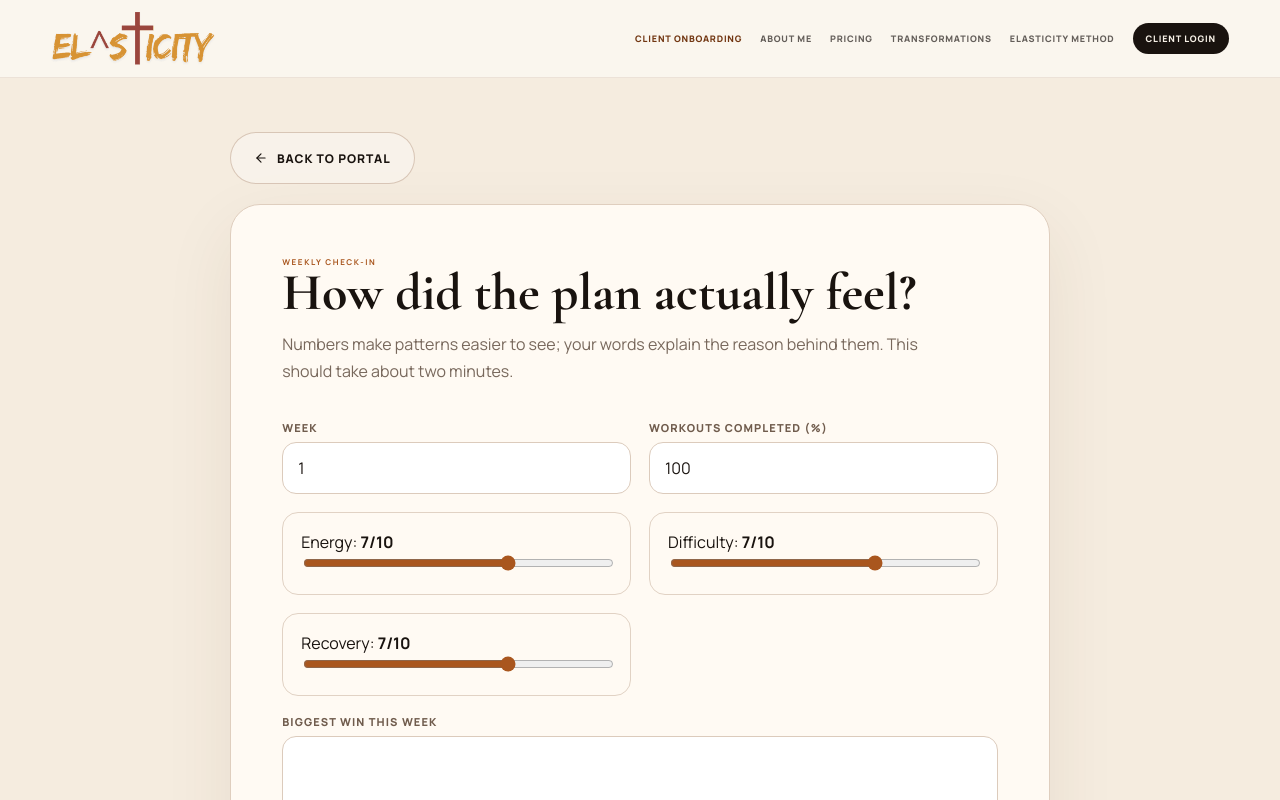
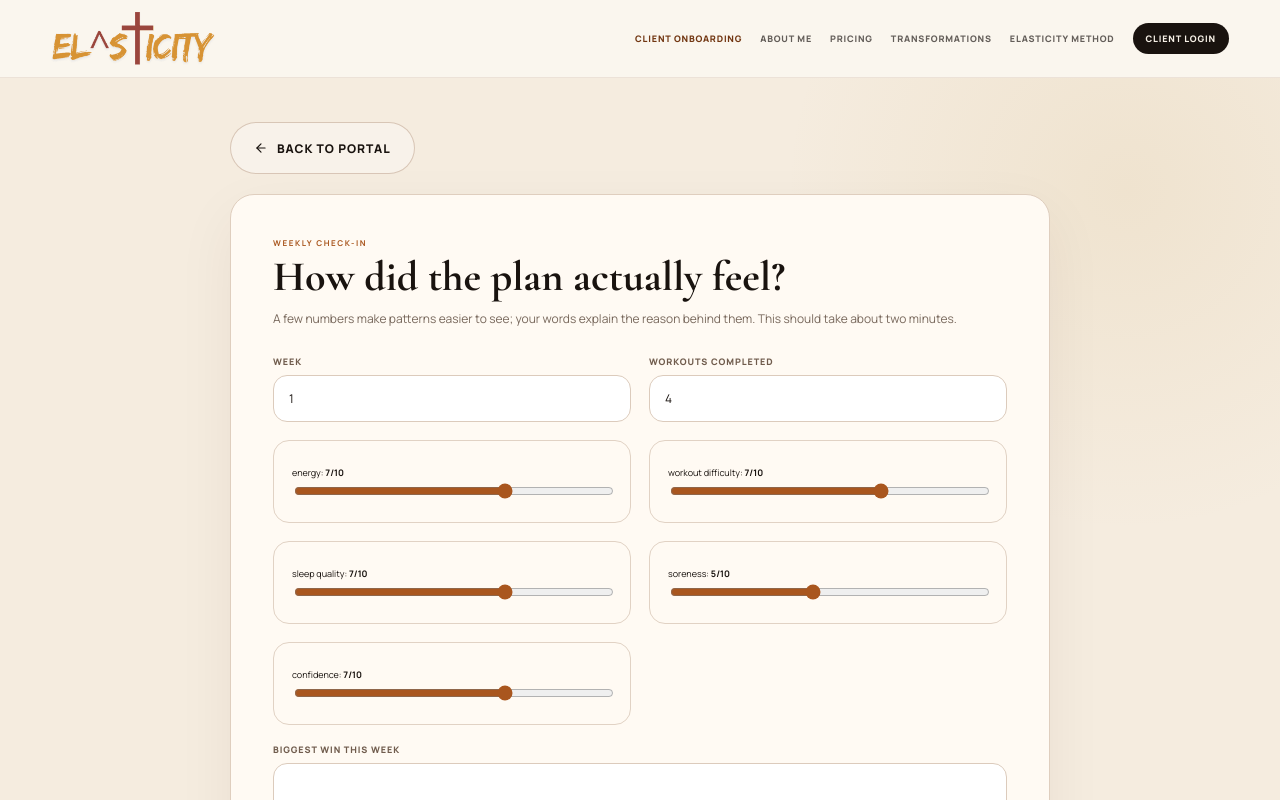
Before and after one commit to kstring00/Elasticity, a Next.js app: page /portal/check-in in a window 1280 px wide. Shown: the top 800 px of the page. Built offline with nearby package versions, Linux system fonts and the light colour scheme.

Commit message:
Align weekly check-in with live Supabase schema

```diff
--- a/app/portal/check-in/page.tsx
+++ b/app/portal/check-in/page.tsx
@@ -6,56 +6,86 @@ import { ArrowLeft, Send } from 'lucide-react'
 import { createBrowserSupabaseClient } from '@/lib/supabase/browser'
 
 export default function CheckInPage() {
-  const [form, setForm] = useState({ week_number: '1', adherence: '100', energy: '7', difficulty: '7', recovery: '7', wins: '', challenges: '', pain_or_discomfort: '', notes: '' })
+  const [form, setForm] = useState({
+    week_number: '1', workouts_completed: '4', energy: '7', workout_difficulty: '7', sleep_quality: '7', soreness: '5', confidence: '7',
+    wins: '', challenges: '', exercises_uncomfortable: '', notes: '',
+  })
   const [status, setStatus] = useState('')
+  const [submitting, setSubmitting] = useState(false)
 
-  function change(e: ChangeEvent<HTMLInputElement | HTMLTextAreaElement>) { setForm({ ...form, [e.target.name]: e.target.value }) }
+  function change(e: ChangeEvent<HTMLInputElement | HTMLTextAreaElement>) {
+    setForm({ ...form, [e.target.name]: e.target.value })
+    setStatus('')
+  }
 
   async function submit() {
     const supabase = createBrowserSupabaseClient()
-    if (!supabase) return setStatus('Preview mode: connect Supabase to submit this check-in to the coach.')
+    if (!supabase) return setStatus('Connect Supabase to submit this check-in to the coach.')
+
     const { data: auth } = await supabase.auth.getUser()
     if (!auth.user) return window.location.assign('/login?next=/portal/check-in')
 
-    const { data: program } = await supabase.from('programs').select('id').eq('client_id', auth.user.id).in('status', ['assigned','active']).order('created_at', { ascending: false }).limit(1).maybeSingle()
-    const { error } = await supabase.from('check_ins').insert({
+    const { data: program } = await supabase
+      .from('programs')
+      .select('id')
+      .eq('client_id', auth.user.id)
+      .eq('status', 'active')
+      .order('created_at', { ascending: false })
+      .limit(1)
+      .maybeSingle()
+
+    if (!program) return setStatus('You do not have an active program yet. Your coach can activate one from the owner dashboard.')
+
+    setSubmitting(true)
+    const { error } = await supabase.from('check_ins').upsert({
       client_id: auth.user.id,
-      program_id: program?.id || null,
+      program_id: program.id,
       week_number: Number(form.week_number),
-      adherence: Number(form.adherence),
+      workouts_completed: Number(form.workouts_completed),
       energy: Number(form.energy),
-      difficulty: Number(form.difficulty),
-      recovery: Number(form.recovery),
-      wins: form.wins,
-      challenges: form.challenges,
-      pain_or_discomfort: form.pain_or_discomfort,
-      notes: form.notes,
+      workout_difficulty: Number(form.workout_difficulty),
+      sleep_quality: Number(form.sleep_quality),
+      soreness: Number(form.soreness),
+      confidence: Number(form.confidence),
+      wins: form.wins || null,
+      challenges: form.challenges || null,
+      exercises_uncomfortable: form.exercises_uncomfortable || null,
+      notes: form.notes || null,
       status: 'submitted',
       submitted_at: new Date().toISOString(),
-    })
+    }, { onConflict: 'client_id,program_id,week_number' })
+    setSubmitting(false)
+
     if (error) return setStatus(error.message)
     setStatus('Check-in submitted. Your coach has been notified and can review it from the owner dashboard.')
   }
 
   return (
-    <main className="intake-page">
+    <main className="intake-page intake-refresh">
       <div style={{ maxWidth: 820, margin: '0 auto' }}>
         <Link href="/portal" className="button-secondary" style={{ marginBottom: 20 }}><ArrowLeft size={14}/> Back to portal</Link>
         <section className="intake-card">
           <div className="eyebrow">Weekly check-in</div>
           <h1 className="intake-title">How did the plan actually feel?</h1>
-          <p className="intake-description">Numbers make patterns easier to see; your words explain the reason behind them. This should take about two minutes.</p>
+          <p className="intake-description">A few numbers make patterns easier to see; your words explain the reason behind them. This should take about two minutes.</p>
           <div className="form-grid">
-            <div className="field"><label>Week</label><input name="week_number" type="number" min="1" max="4" value={form.week_number} onChange={change}/></div>
-            <div className="field"><label>Workouts completed (%)</label><input name="adherence" type="number" min="0" max="100" value={form.adherence} onChange={change}/></div>
-            {(['energy','difficulty','recovery'] as const).map((name) => <div className="range-field" key={name}><label style={{ textTransform: 'capitalize' }}>{name}: <strong>{form[name]}/10</strong></label><input name={name} type="range" min="1" max="10" value={form[name]} onChange={change}/></div>)}
+            <div className="field"><label>Week</label><input name="week_number" type="number" min="1" max="52" value={form.week_number} onChange={change}/></div>
+            <div className="field"><label>Workouts completed</label><input name="workouts_completed" type="number" min="0" max="14" value={form.workouts_completed} onChange={change}/></div>
+            {(['energy','workout_difficulty','sleep_quality','soreness','confidence'] as const).map((name) => (
+              <div className="range-field" key={name}>
+                <label>{name.replaceAll('_', ' ')}: <strong>{form[name]}/10</strong></label>
+                <input name={name} type="range" min="1" max="10" value={form[name]} onChange={change}/>
+              </div>
+            ))}
             <div className="field wide"><label>Biggest win this week</label><textarea name="wins" value={form.wins} onChange={change}/></div>
             <div className="field wide"><label>What was hardest or got in the way?</label><textarea name="challenges" value={form.challenges} onChange={change}/></div>
-            <div className="field wide"><label>Any pain, unusual discomfort, or movement that needs review?</label><textarea name="pain_or_discomfort" value={form.pain_or_discomfort} onChange={change}/></div>
+            <div className="field wide"><label>Any exercise that felt uncomfortable or needs review?</label><textarea name="exercises_uncomfortable" value={form.exercises_uncomfortable} onChange={change}/></div>
             <div className="field wide"><label>Anything else you want your coach to know?</label><textarea name="notes" value={form.notes} onChange={change}/></div>
           </div>
           {status && <div className="status-note">{status}</div>}
-          <button className="button-primary" onClick={submit} style={{ marginTop: 24 }}>Submit check-in <Send size={15}/></button>
+          <button className="button-primary" onClick={submit} disabled={submitting} style={{ marginTop: 24 }}>
+            {submitting ? 'Submitting…' : 'Submit check-in'} <Send size={15}/>
+          </button>
         </section>
       </div>
     </main>
```
